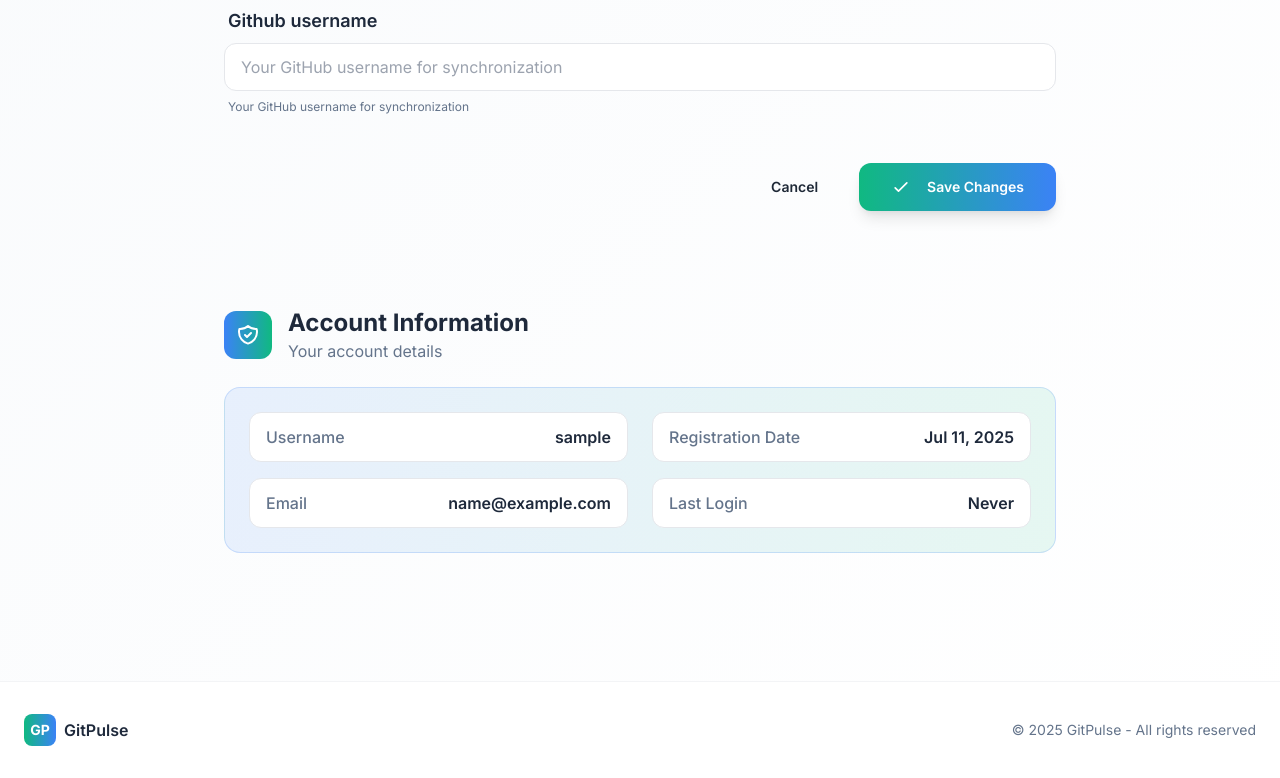
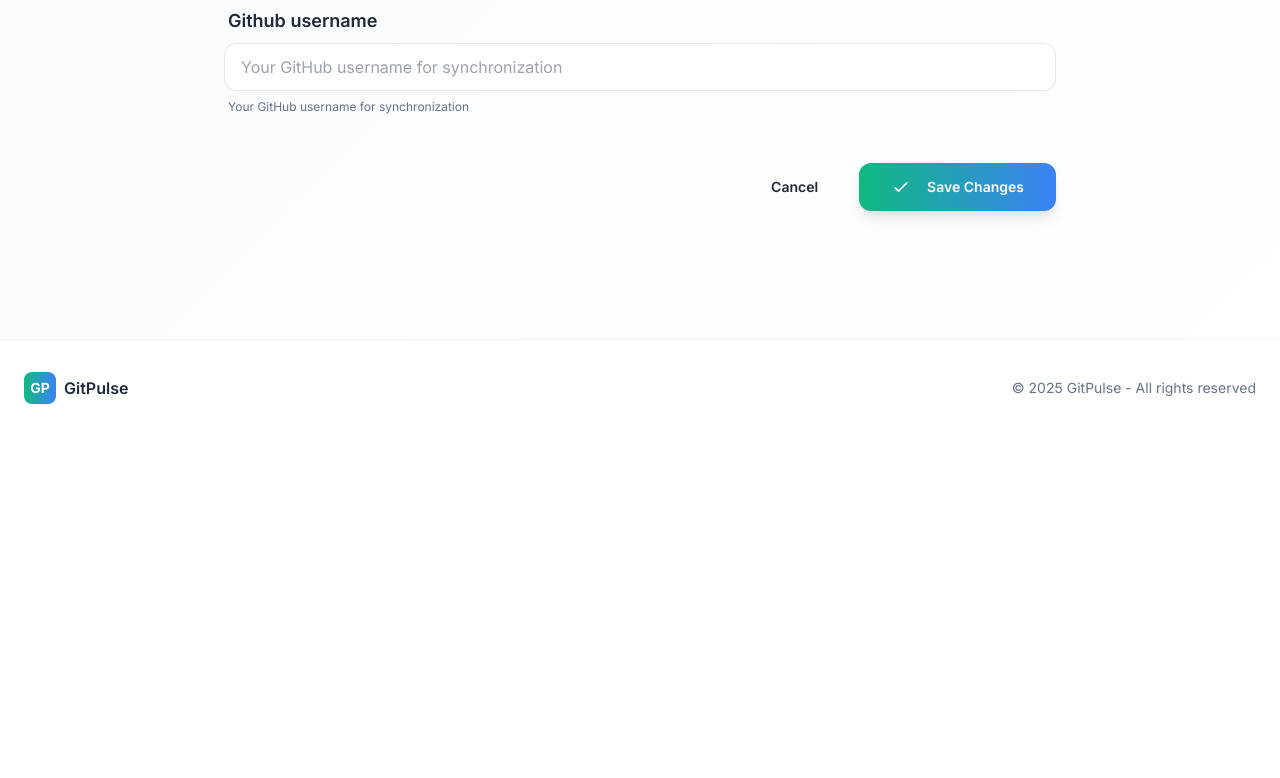
Before and after one commit to assiadialeb/gitpulse, a Django app: page /users/profile/ in a window 1280 px wide. Shown: the part 556-1334 px from the top of the page. After the commit the page ends 960 px from the top, so only its background shows below. Run offline with Django 5.2, Linux system fonts and the light colour scheme; the visitor is signed in with stand-in values (Sample User, id 1); some libraries are stand-ins or nearby versions.

Commit message:
Remove account information section from user profile template to streamline layout and improve user experience.

```diff
--- a/templates/users/profile.html
+++ b/templates/users/profile.html
@@ -68,45 +68,5 @@
             </div>
         </form>
     </div>
-
-    <!-- Account Information -->
-    <div class="card-modern p-8">
-        <div class="flex items-center mb-6">
-            <div class="w-12 h-12 bg-gradient-to-r from-primary-blue to-primary-green rounded-xl flex items-center justify-center mr-4">
-                <svg class="w-6 h-6 text-white" fill="none" stroke="currentColor" viewBox="0 0 24 24">
-                    <path stroke-linecap="round" stroke-linejoin="round" stroke-width="2" d="M9 12l2 2 4-4m5.618-4.016A11.955 11.955 0 0112 2.944a11.955 11.955 0 01-8.618 3.04A12.02 12.02 0 003 9c0 5.591 3.824 10.29 9 11.622 5.176-1.332 9-6.03 9-11.622 0-1.042-.133-2.052-.382-3.016z"></path>
-                </svg>
-            </div>
-            <div>
-                <h2 class="text-2xl font-bold text-dark-gray">Account Information</h2>
-                <p class="text-medium-gray">Your account details</p>
-            </div>
-        </div>
-
-        <div class="bg-gradient-to-r from-primary-blue/10 to-primary-green/10 rounded-2xl p-6 border border-primary-blue/20">
-            <div class="grid md:grid-cols-2 gap-6">
-                <div class="space-y-4">
-                    <div class="flex justify-between items-center py-3 px-4 bg-white rounded-xl border border-gray-200">
-                        <span class="font-medium text-medium-gray">Username</span>
-                        <span class="text-dark-gray font-semibold">{{ user.username }}</span>
-                    </div>
-                    <div class="flex justify-between items-center py-3 px-4 bg-white rounded-xl border border-gray-200">
-                        <span class="font-medium text-medium-gray">Email</span>
-                        <span class="text-dark-gray font-semibold">{{ user.email }}</span>
-                    </div>
-                </div>
-                <div class="space-y-4">
-                    <div class="flex justify-between items-center py-3 px-4 bg-white rounded-xl border border-gray-200">
-                        <span class="font-medium text-medium-gray">Registration Date</span>
-                        <span class="text-dark-gray font-semibold">{{ user.date_joined|date:"M d, Y" }}</span>
-                    </div>
-                    <div class="flex justify-between items-center py-3 px-4 bg-white rounded-xl border border-gray-200">
-                        <span class="font-medium text-medium-gray">Last Login</span>
-                        <span class="text-dark-gray font-semibold">{{ user.last_login|date:"M d, Y"|default:"Never" }}</span>
-                    </div>
-                </div>
-            </div>
-        </div>
-    </div>
 </div>
 {% endblock %}
```
